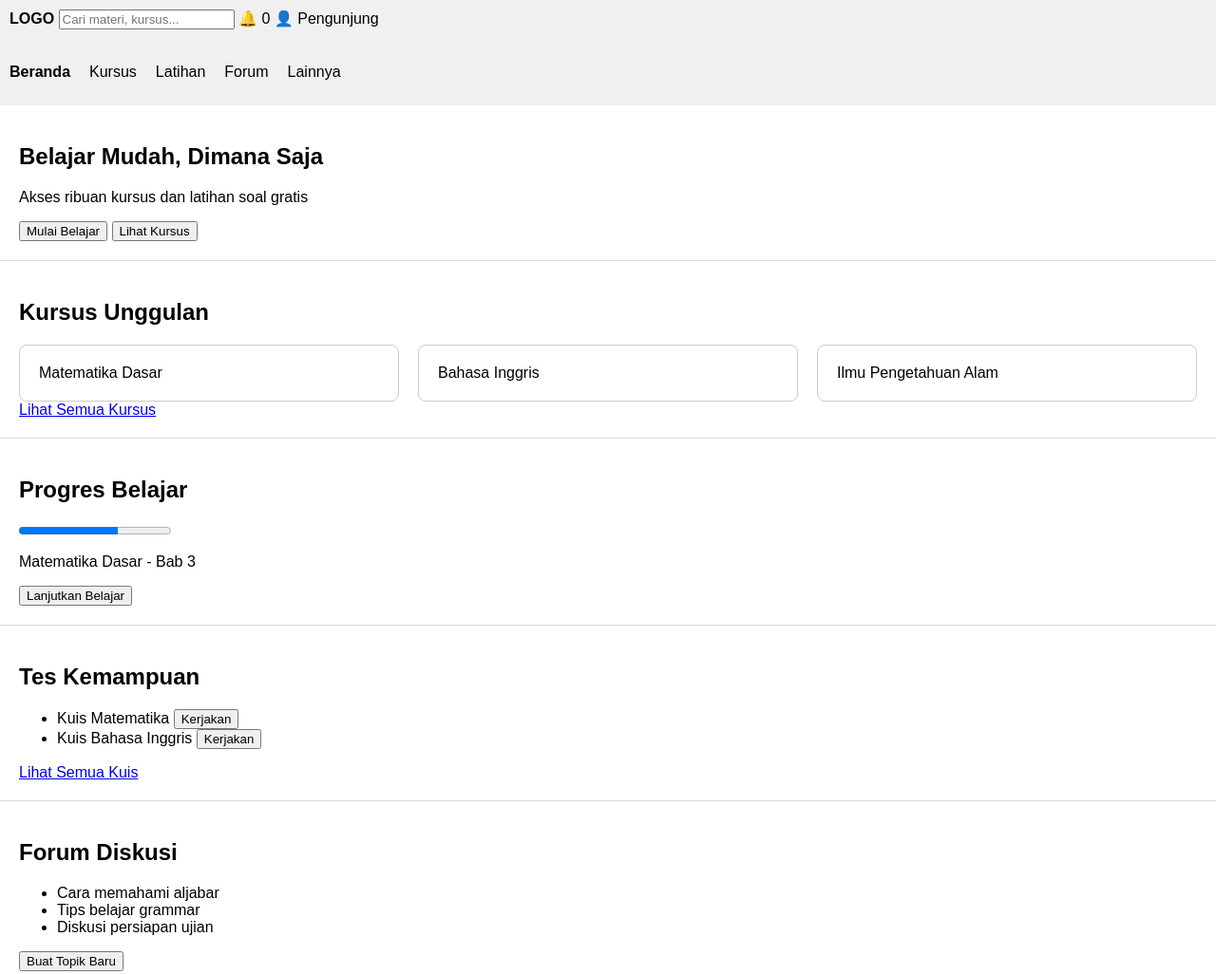
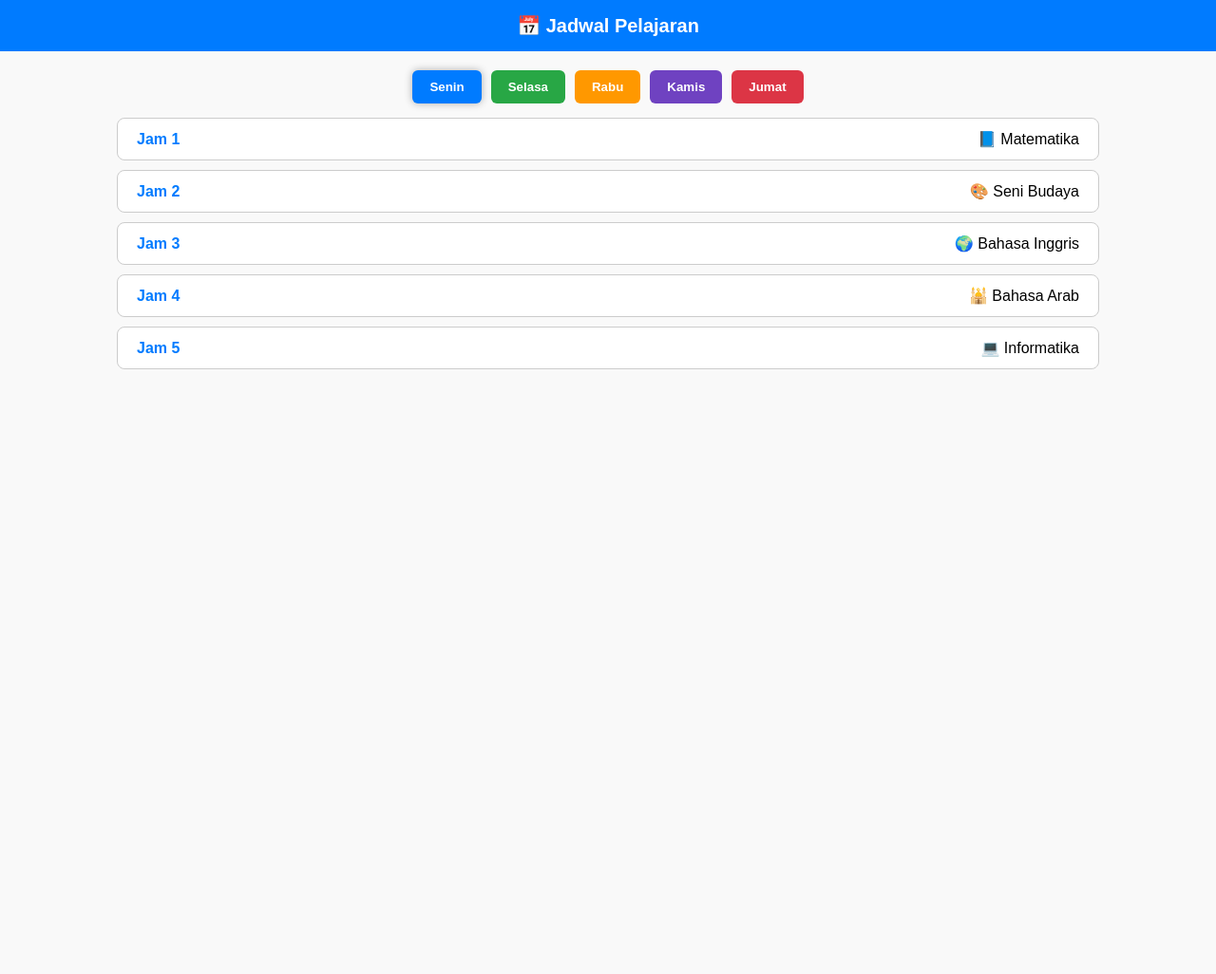
Before and after one commit to ttrrii20255-hub/jadwalpelajaran, a plain HTML site: page index.html in a window 1280 px wide. Shown: the top 1026 px of the page at 95% size. After the commit the page ends 800 px from the top, so only its background shows below. Drawn offline with Linux system fonts and the light colour scheme.

Commit message:
Update index.html

```diff
--- a/index.html
+++ b/index.html
@@ -2,141 +2,100 @@
 <html lang="id">
 <head>
   <meta charset="utf-8" />
-  <title>Website Edukasi - Tanpa Login</title>
+  <title>Jadwal Pelajaran</title>
   <meta name="viewport" content="width=device-width, initial-scale=1" />
   <style>
-    body { font-family: Arial, sans-serif; margin:0; padding:0; }
-    header, nav, footer { background:#f0f0f0; padding:10px; }
-    nav ul { list-style:none; display:flex; gap:20px; padding:0; }
-    nav ul li { cursor:pointer; }
-    nav ul li.active { font-weight:bold; }
-    section { padding:20px; border-bottom:1px solid #ddd; }
-    .grid { display:flex; gap:20px; }
-    .card { padding:20px; border:1px solid #ccc; border-radius:8px; flex:1; }
-    .carousel { display:flex; gap:10px; overflow-x:auto; }
-    .carousel .card { min-width:200px; }
-    footer { text-align:center; }
+    body { font-family: Arial, sans-serif; margin:0; padding:0; background:#f9f9f9; }
+    header { background:#007bff; color:#fff; padding:15px; text-align:center; font-size:20px; font-weight:bold; }
+    section { padding:20px; }
+
+    .days { display:flex; gap:10px; margin-bottom:15px; flex-wrap:wrap; justify-content:center; }
+
+    .day-btn {
+      padding:10px 18px;
+      border:none;
+      border-radius:6px;
+      color:#fff;
+      cursor:pointer;
+      font-weight:bold;
+      transition:0.2s;
+    }
+    .day-btn:hover { opacity:0.85; }
+    .day-btn.active { box-shadow:0 0 8px rgba(0,0,0,0.3); }
+
+    /* Warna tombol per hari */
+    .senin { background:#007bff; }
+    .selasa { background:#28a745; }
+    .rabu { background:#ff9800; }
+    .kamis { background:#6f42c1; }
+    .jumat { background:#dc3545; }
+
+    .grid { display:flex; flex-direction:column; gap:10px; align-items:center; }
+    .card {
+      padding:12px 20px;
+      border:1px solid #ccc;
+      border-radius:8px;
+      width:80%;
+      background:#fff;
+      font-size:16px;
+      display:flex;
+      justify-content:space-between;
+      align-items:center;
+    }
+    .jam { font-weight:bold; color:#007bff; }
   </style>
 </head>
 <body>
-  <!-- Main page langsung tampil -->
-  <div id="mainPage">
-    <header>
-      <span><strong>LOGO</strong></span>
-      <input id="search" type="text" placeholder="Cari materi, kursus...">
-      <span id="notif">🔔 <span id="notifCount">0</span></span>
-      <span id="profile">👤 Pengunjung</span>
-    </header>
+  <header>📅 Jadwal Pelajaran</header>
 
-    <nav>
-      <ul>
-        <li class="active">Beranda</li>
-        <li>Kursus</li>
-        <li>Latihan</li>
-        <li>Forum</li>
-        <li>Lainnya</li>
-      </ul>
-    </nav>
-
-    <section>
-      <h1 id="heroTitle">Belajar Mudah, Dimana Saja</h1>
-      <p id="heroSub">Akses ribuan kursus dan latihan soal gratis</p>
-      <button onclick="alert('Mulai Belajar!')">Mulai Belajar</button>
-      <button onclick="alert('Lihat Kursus!')">Lihat Kursus</button>
-    </section>
-
-    <section>
-      <h2>Kursus Unggulan</h2>
-      <div class="grid">
-        <div class="card">Matematika Dasar</div>
-        <div class="card">Bahasa Inggris</div>
-        <div class="card">Ilmu Pengetahuan Alam</div>
-      </div>
-      <a href="#">Lihat Semua Kursus</a>
-    </section>
-
-    <section>
-      <h2>Progres Belajar</h2>
-      <progress id="progress" value="65" max="100"></progress>
-      <p id="lastCourse">Matematika Dasar - Bab 3</p>
-      <button onclick="lanjutBelajar()">Lanjutkan Belajar</button>
-    </section>
-
-    <section>
-      <h2>Tes Kemampuan</h2>
-      <ul>
-        <li>Kuis Matematika <button onclick="kerjakan('Matematika')">Kerjakan</button></li>
-        <li>Kuis Bahasa Inggris <button onclick="kerjakan('Bahasa Inggris')">Kerjakan</button></li>
-      </ul>
-      <a href="#">Lihat Semua Kuis</a>
-    </section>
-
-    <section>
-      <h2>Forum Diskusi</h2>
-      <ul id="forumList">
-        <li>Cara memahami aljabar</li>
-        <li>Tips belajar grammar</li>
-        <li>Diskusi persiapan ujian</li>
-      </ul>
-      <button onclick="buatTopik()">Buat Topik Baru</button>
-    </section>
-
-    <section>
-      <div>
-        <h3 id="level">🏆 Level 1</h3>
-        <progress id="levelProg" value="0" max="100"></progress>
-      </div>
-      <div>
-        <h3>⭐ EduPoin: <span id="poin">0</span></h3>
-        <button id="btnRedeem">Tukar Hadiah (100 poin)</button>
-      </div>
-    </section>
-
-    <section>
-      <h2>Promo & Informasi</h2>
-      <div class="carousel">
-        <div class="card">Kursus Premium Diskon 50%</div>
-        <div class="card">Webinar Sains Gratis</div>
-        <div class="card">Artikel Belajar Efektif</div>
-      </div>
-    </section>
-
-    <footer>
-      <a href="#">Tentang Kami</a> |
-      <a href="#">Kontak</a> |
-      <a href="#">Kebijakan Privasi</a> |
-      <a href="#">Bantuan</a>
-    </footer>
-  </div>
+  <section>
+    <div class="days">
+      <button class="day-btn senin active" onclick="showSchedule('Senin', event)">Senin</button>
+      <button class="day-btn selasa" onclick="showSchedule('Selasa', event)">Selasa</button>
+      <button class="day-btn rabu" onclick="showSchedule('Rabu', event)">Rabu</button>
+      <button class="day-btn kamis" onclick="showSchedule('Kamis', event)">Kamis</button>
+      <button class="day-btn jumat" onclick="showSchedule('Jumat', event)">Jumat</button>
+    </div>
+    <div id="schedule" class="grid"></div>
+  </section>
 
   <script>
-    const poinEl = document.getElementById('poin');
+    const schedules = {
+      "Senin": ["📘 Matematika", "🎨 Seni Budaya", "🌍 Bahasa Inggris", "🕌 Bahasa Arab", "💻 Informatika"],
+      "Selasa": ["⚽ PJOK", "🏛️ PPKN", "🌍 Bahasa Inggris", "🌙 Ke Muhammadiyahan", "📖 Bahasa Indonesia", "🧑‍🏫 BK"],
+      "Rabu": ["🎓 D2PK"],
+      "Kamis": ["🔬 IPAS", "📜 Sejarah", "📘 Matematika"],
+      "Jumat": ["📖 Bahasa Indonesia", "☪️ Al Islam", "📝 Bahasa Jawa"]
+    };
 
-    async function redeem() {
-      const res = await fetch('/api/redeem', { method: 'POST' });
-      const data = await res.json();
-      if (data.ok) {
-        poinEl.textContent = String(data.points);
-        alert('Tukar berhasil!');
-      } else {
-        alert(data.error || 'Tukar gagal');
-      }
+    function renderSchedule(day) {
+      const container = document.getElementById("schedule");
+      container.innerHTML = "";
+      schedules[day].forEach((mapel, index) => {
+        const div = document.createElement("div");
+        div.className = "card";
+
+        const jam = document.createElement("span");
+        jam.className = "jam";
+        jam.textContent = "Jam " + (index + 1);
+
+        const namaMapel = document.createElement("span");
+        namaMapel.textContent = mapel;
+
+        div.appendChild(jam);
+        div.appendChild(namaMapel);
+        container.appendChild(div);
+      });
     }
 
-    function lanjutBelajar() {
-      alert('Lanjutkan belajar dari progres terakhir!');
+    function showSchedule(day, e) {
+      document.querySelectorAll(".day-btn").forEach(btn => btn.classList.remove("active"));
+      e.target.classList.add("active");
+      renderSchedule(day);
     }
 
-    function kerjakan(mapel) {
-      alert('Mulai mengerjakan kuis ' + mapel);
-    }
-
-    function buatTopik() {
-      alert('Fitur membuat topik baru di forum');
-    }
-
-    document.getElementById('btnRedeem').addEventListener('click', redeem);
+    // Default tampil Senin
+    renderSchedule("Senin");
   </script>
 </body>
-  </html>
-                                                                                            </html>
+</html>
```
